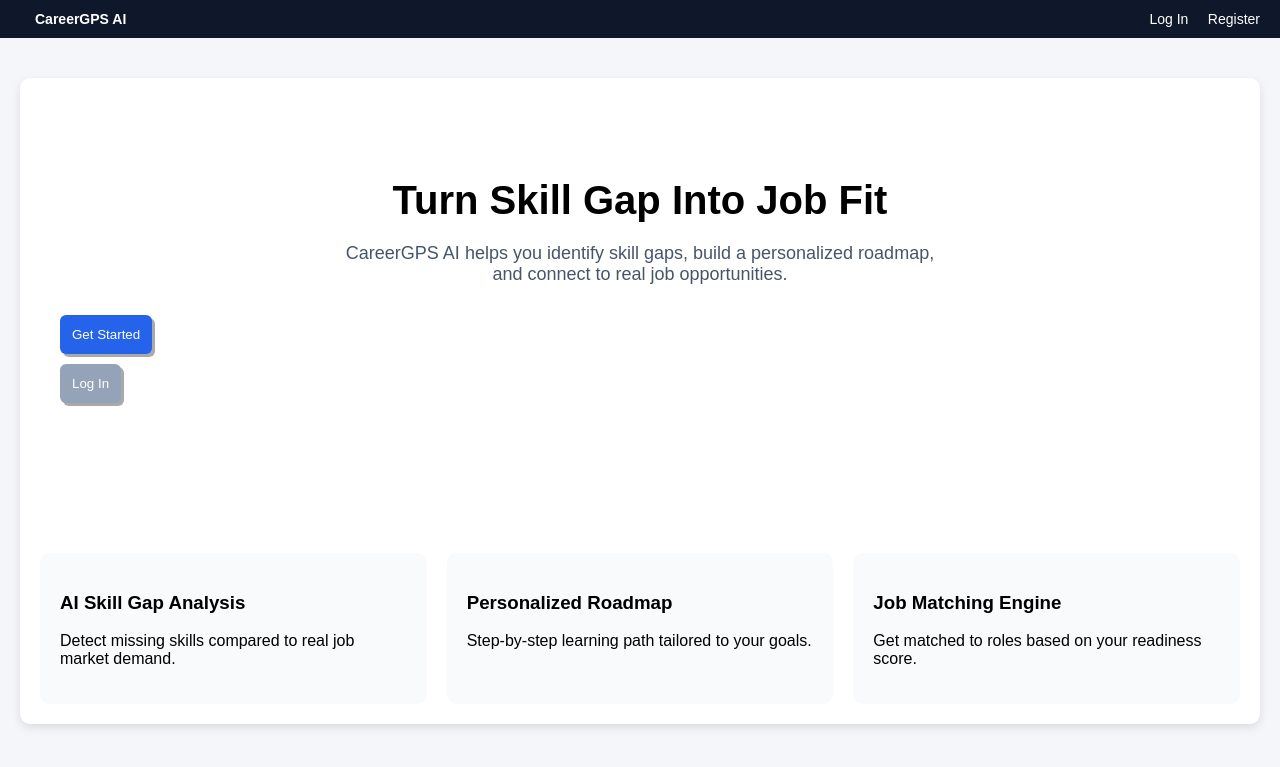
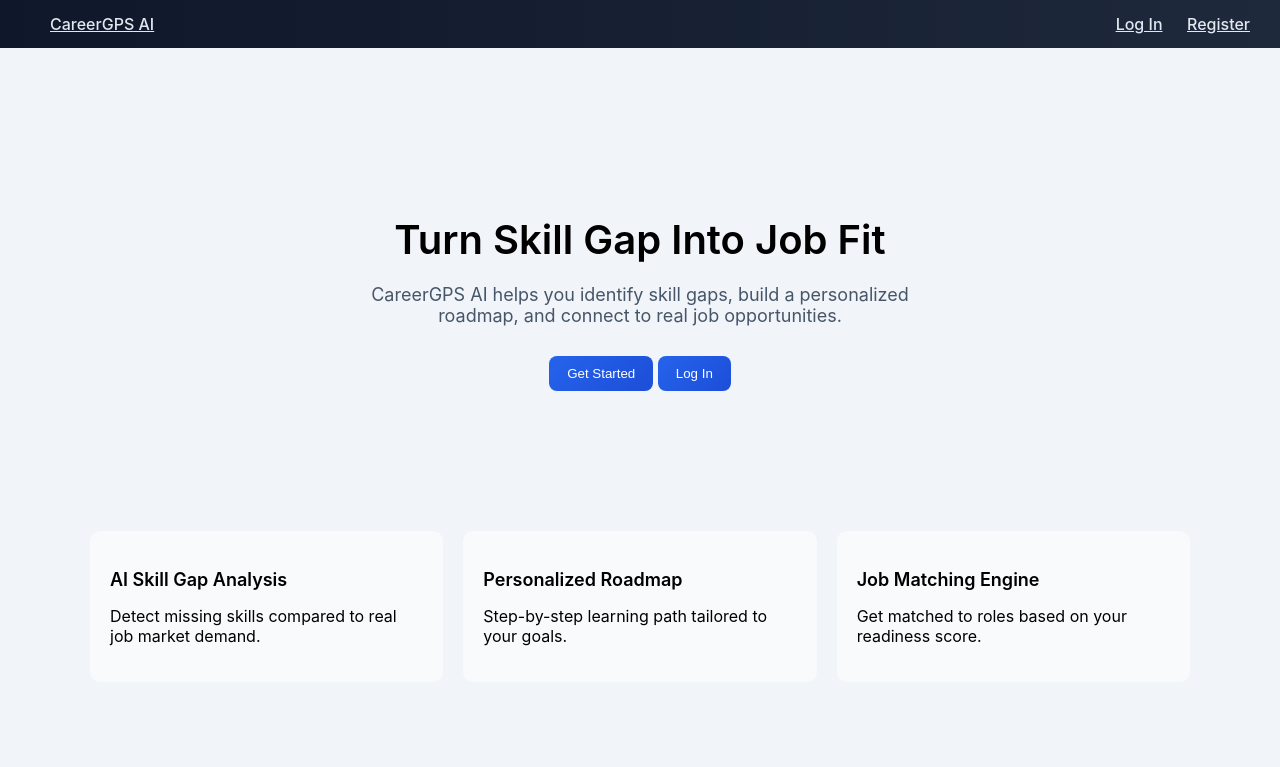
Before and after one commit to 24f3004997/CareerGPS_Ai, a Flask app: a page that uses templates/base.html in a window 1280 px wide. Shown: the top 767 px of the page. Run offline with Flask 3, Linux system fonts and the light colour scheme.

Commit message:
Update styles for main page and components

```diff
--- a/static/style.css
+++ b/static/style.css
@@ -1,49 +1,71 @@
 /* Main Page Styling */
 body {
-    font-family: Arial, sans-serif;
-    background-color: #f4f6f9;
+    font-family: 'Inter', Arial, sans-serif;
+    background-color: #f1f5f9;
     margin: 0;
     padding: 0;
 }
 
 .container {
-    width: 95%;
-    max-width: 1200px;
-    margin: 40px auto;
-    background: white;
+    width: 90%;
+    max-width: 1100px;
+    margin: 60px auto;
+    /* background: white;
     padding: 20px;
     border-radius: 10px;
-    box-shadow: 0 4px 10px rgba(0,0,0,0.1);
+    box-shadow: 0 4px 10px rgba(0,0,0,0.1); */
 }
 
-h1, h2 {
-    margin-top: 0;
+h1 {
+    font-size: 28px;
+    font-weight: 600;
+}
+
+h2 {
+    font-size: 22px;
+    font-weight: 600;
+}
+
+h3 {
+    font-size: 18px;
+    font-weight: 600;
+    margin-bottom: 10px;
 }
 
 .button {
-    display: block;
-    text-align: center;
-    padding: 12px;
-    margin: 10px 0;
-    background: #2563eb;
+    display: inline-block;
+    /* text-align: center; */
+    padding: 10px 18px;
+    /* margin: 10px 0; */
+    background: linear-gradient(135deg, #2563eb, #1d4ed8);
     color: white;
-    text-decoration: none;
-    border-radius: 6px;
+    /* text-decoration: none; */
+    border-radius: 8px;
     border: none;
-    cursor: pointer;
-    box-shadow: 3px 3px darkgrey;
+    /* cursor: pointer; */
+    /* box-shadow: 3px 3px darkgrey; */
+    font-weight: 500;
+    transition: 0.2s ease;
 }
 
 .button:hover {
-    background: #1e40af;
+    transform: translateY(-2px);
+    /* background: #1e40af; */
+    box-shadow: 0 8px 20px rgba(37, 99, 235, 0.3);
 }
 
 .card {
-    padding: 10px;
-    margin: 10px 0;
+    padding: 24px;
+    margin: 20px 0;
     background: #f1f5f9;
-    border-radius: 6px;
-    box-shadow: 3px 3px darkolivegreen;
+    border-radius: 14px;
+    box-shadow: 0px 10px 25px rgba(0,0,0,0.06);
+    transition: 0.2s ease;
+}
+
+.card:hover {
+    transform: translate(-3px);
+    box-shadow: 0 15px 35px rgba(0,0,0,0.08);
 }
 
 .progress {
@@ -60,22 +82,22 @@ h1, h2 {
 
 /* Top Navigation Ribbon Bar Styling */
 #top-nav-bar {
-    background-color: #0f172a;
-    padding: 10px 20px;
+    background: linear-gradient(90deg, #0f172a, #1e293b);
+    padding: 14px 30px;
     display: flex;
     justify-content: space-between;
     align-items: center;
 }
 
 #top-nav-bar a {
-    color: white;
-    text-decoration: none;
-    margin-left: 15px;
-    font-size: 14px;
+    color: #e2e8f0;
+    /* text-decoration: none; */
+    margin-left: 20px;
+    font-weight: 500;
 }
 
 #top-nav-bar a:hover {
-    text-decoration: underline;
+    color: white;
 }
 
 #top-nav-bar .logo {
```
Also changed, not shown: other parts of static/style.css (+41 -6 lines).
